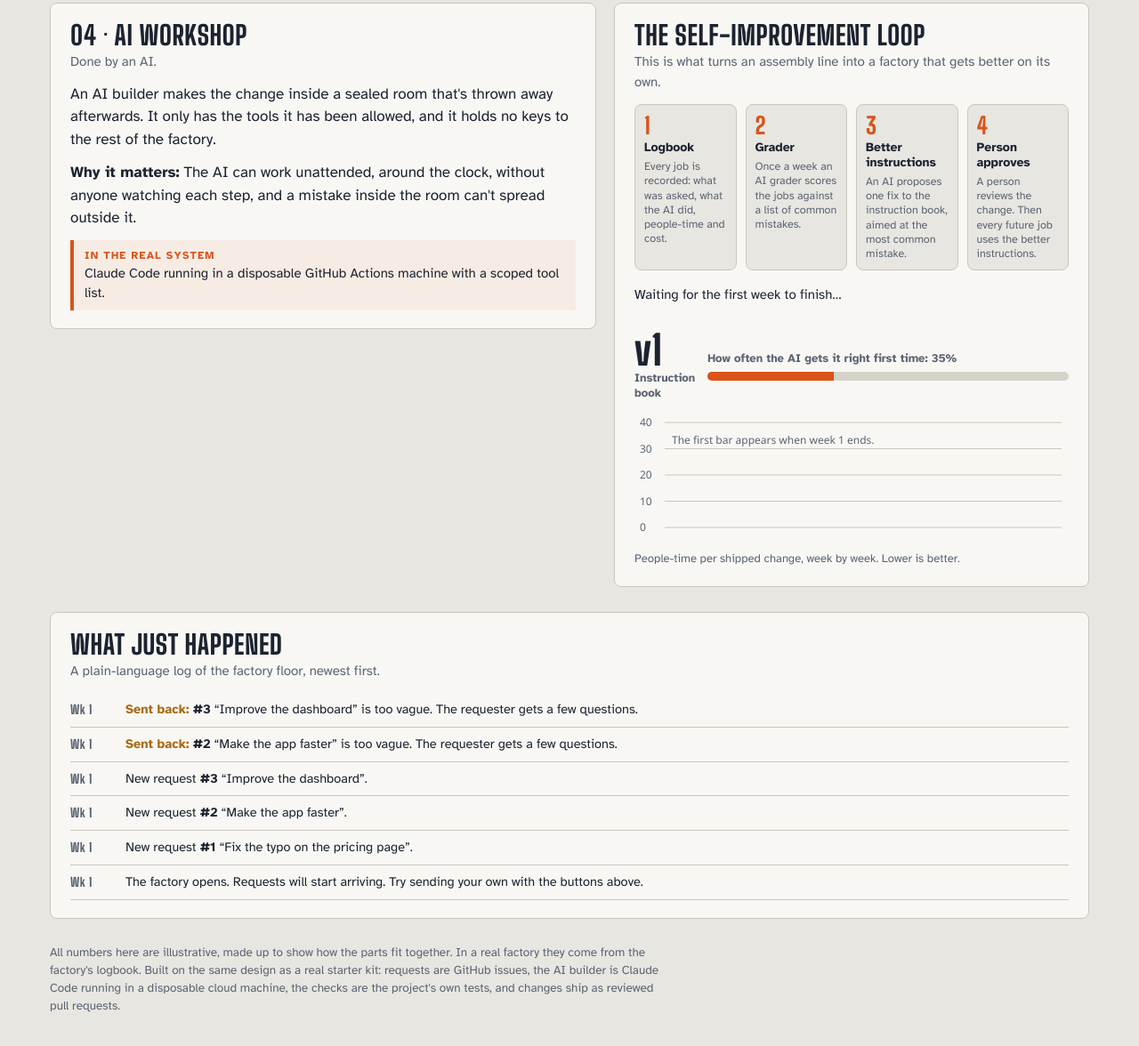
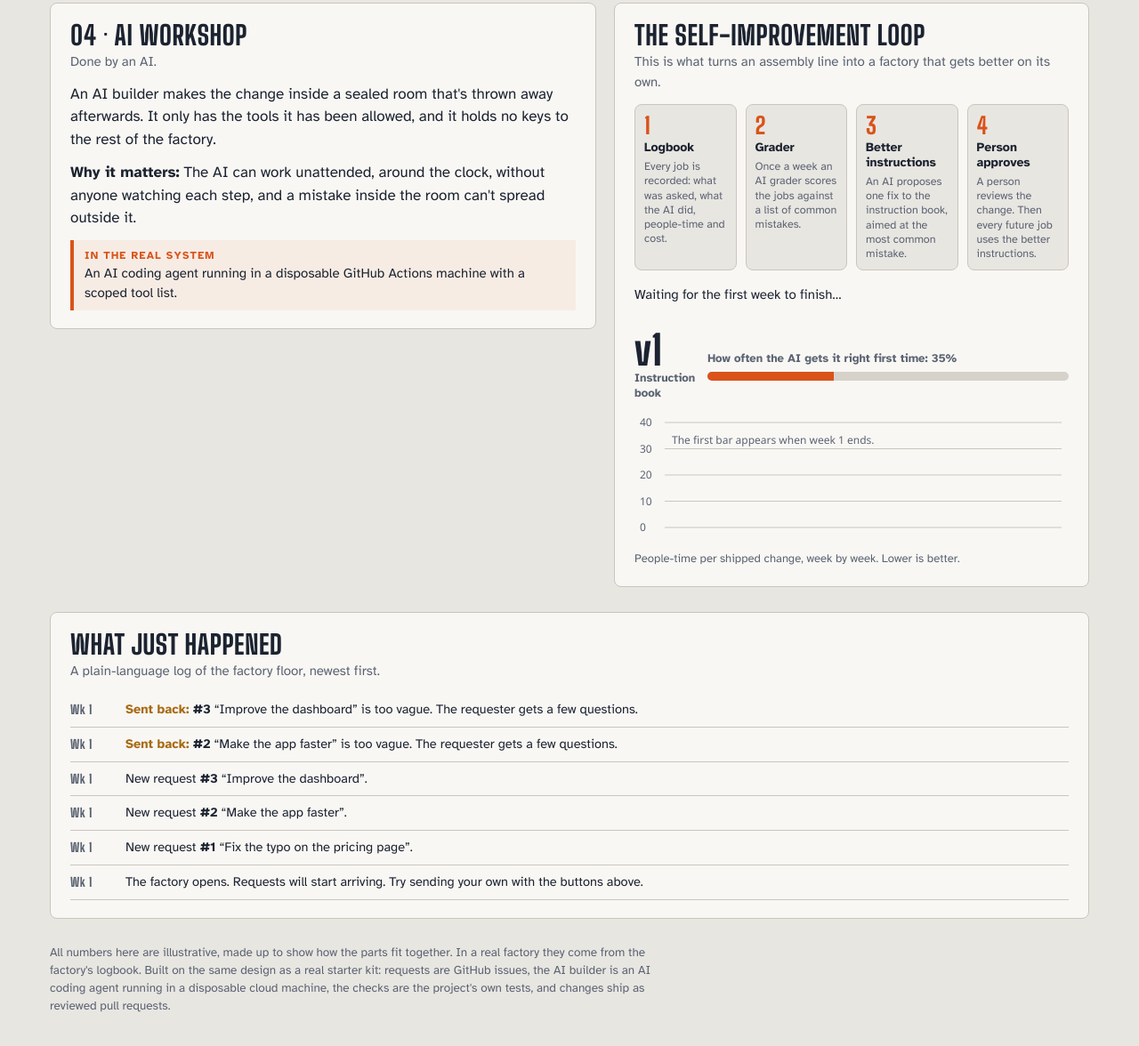
Before and after one commit to ghifiardi/software-factory-explainer, a plain HTML site: page index.html in a window 1280 px wide. Shown: the part 969-2145 px from the top of the page at 89% size. Drawn offline with Linux system fonts and the light colour scheme.

Commit message:
Describe the AI builder generically instead of naming a product
Co-Authored-By: Claude Opus 5.5 <noreply@anthropic.com>
Claude-Session: https://claude.ai/code/session_013Wwq7oBPrKmBWvN1wzgeSG

```diff
--- a/index.html
+++ b/index.html
@@ -286,7 +286,7 @@ footer { font-size: 13.5px; color: var(--muted); max-width: 80ch; }
         book: "Instruction<br>book", skill: "How often the AI gets it right first time:",
         chartCap: "People-time per shipped change, week by week. Lower is better.",
         logTitle: "What just happened", logSub: "A plain-language log of the factory floor, newest first.",
-        footer: "All numbers here are illustrative, made up to show how the parts fit together. In a real factory they come from the factory's logbook. Built on the same design as a real starter kit: requests are GitHub issues, the AI builder is Claude Code running in a disposable cloud machine, the checks are the project's own tests, and changes ship as reviewed pull requests.",
+        footer: "All numbers here are illustrative, made up to show how the parts fit together. In a real factory they come from the factory's logbook. Built on the same design as a real starter kit: requests are GitHub issues, the AI builder is an AI coding agent running in a disposable cloud machine, the checks are the project's own tests, and changes ship as reviewed pull requests.",
       },
       dayOf: (d, n) => `day ${d} of ${n}`, onLine: (n) => `${n} on the line`,
       caught: (g, r, p) => `${g} at the gate · ${r} by the inspector · ${p} to a person`,
@@ -326,7 +326,7 @@ footer { font-size: 13.5px; color: var(--muted); max-width: 80ch; }
         workshop: { name: "AI workshop", one: "Builds it in a sealed room.",
           what: "An AI builder makes the change inside a sealed room that's thrown away afterwards. It only has the tools it has been allowed, and it holds no keys to the rest of the factory.",
           why: "The AI can work unattended, around the clock, without anyone watching each step, and a mistake inside the room can't spread outside it.",
-          real: "Claude Code running in a disposable GitHub Actions machine with a scoped tool list." },
+          real: "An AI coding agent running in a disposable GitHub Actions machine with a scoped tool list." },
         checks: { name: "Quality checks", one: "Same tests a person's work must pass.",
           what: "The finished work goes through the same automatic tests that a human developer's work must pass. If a test fails, the work goes back to the workshop to be fixed and tried again.",
           why: "The AI is held to the same bar as people. Nothing is trusted just because it looks right.",
@@ -428,7 +428,7 @@ footer { font-size: 13.5px; color: var(--muted); max-width: 80ch; }
         book: "Buku<br>instruksi", skill: "Seberapa sering AI benar pada percobaan pertama:",
         chartCap: "Waktu manusia per perubahan yang dirilis, per minggu. Makin rendah makin baik.",
         logTitle: "Apa yang baru terjadi", logSub: "Catatan lantai pabrik dalam bahasa sehari-hari, yang terbaru di atas.",
-        footer: "Semua angka di sini bersifat ilustratif, dibuat untuk menunjukkan bagaimana bagian-bagiannya saling terhubung. Di pabrik sungguhan, angka itu berasal dari buku log pabrik. Rancangannya sama dengan starter kit sungguhan: permintaan adalah issue GitHub, pembangun AI adalah Claude Code yang berjalan di mesin cloud sekali pakai, pemeriksaannya adalah tes milik proyek itu sendiri, dan perubahan dirilis sebagai pull request yang sudah ditinjau.",
+        footer: "Semua angka di sini bersifat ilustratif, dibuat untuk menunjukkan bagaimana bagian-bagiannya saling terhubung. Di pabrik sungguhan, angka itu berasal dari buku log pabrik. Rancangannya sama dengan starter kit sungguhan: permintaan adalah issue GitHub, pembangun AI adalah agen AI penulis kode yang berjalan di mesin cloud sekali pakai, pemeriksaannya adalah tes milik proyek itu sendiri, dan perubahan dirilis sebagai pull request yang sudah ditinjau.",
       },
       dayOf: (d, n) => `hari ${d} dari ${n}`, onLine: (n) => `${n} di jalur`,
       caught: (g, r, p) => `${g} di gerbang · ${r} oleh inspektur · ${p} ke manusia`,
@@ -468,7 +468,7 @@ footer { font-size: 13.5px; color: var(--muted); max-width: 80ch; }
         workshop: { name: "Bengkel AI", one: "Membangun di ruang tertutup.",
           what: "Pembangun AI membuat perubahan di dalam ruang tertutup yang dibuang setelah selesai. Ia hanya memegang alat yang diizinkan, dan tidak memegang kunci ke bagian lain pabrik.",
           why: "AI bisa bekerja sendiri kapan saja tanpa diawasi di setiap langkah, dan kesalahan di dalam ruangan tidak bisa menyebar keluar.",
-          real: "Claude Code yang berjalan di mesin GitHub Actions sekali pakai dengan daftar alat yang dibatasi." },
+          real: "Agen AI penulis kode yang berjalan di mesin GitHub Actions sekali pakai dengan daftar alat yang dibatasi." },
         checks: { name: "Uji kualitas", one: "Tes yang sama dengan pekerjaan manusia.",
           what: "Hasil kerja melewati tes otomatis yang sama dengan yang harus dilewati pekerjaan developer manusia. Jika ada tes yang gagal, pekerjaan kembali ke bengkel untuk diperbaiki dan dicoba lagi.",
           why: "AI dinilai dengan standar yang sama dengan manusia. Tidak ada yang dipercaya hanya karena kelihatannya benar.",
```
Also changed, not shown: 1 other file.
